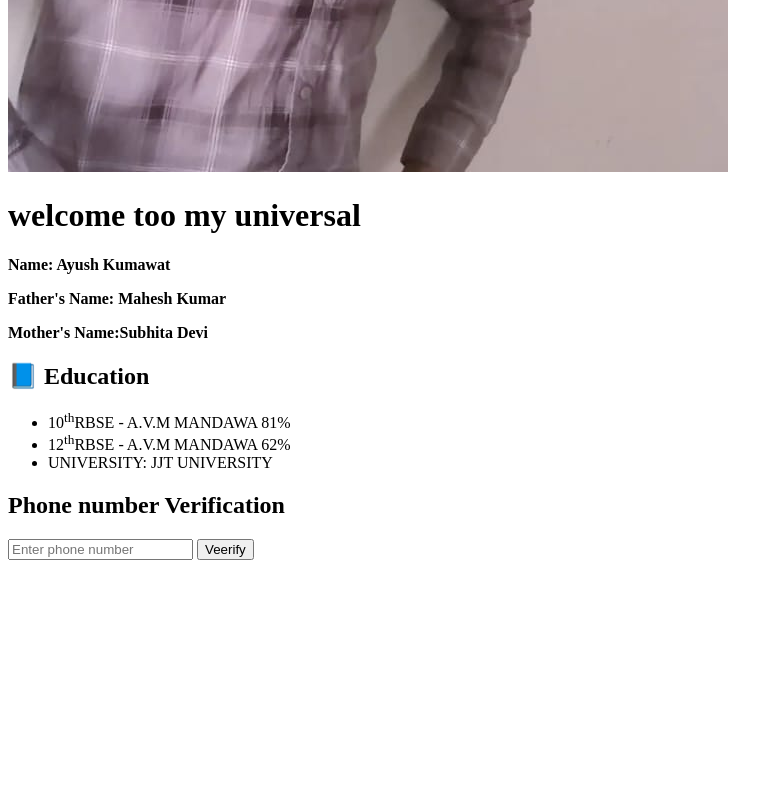
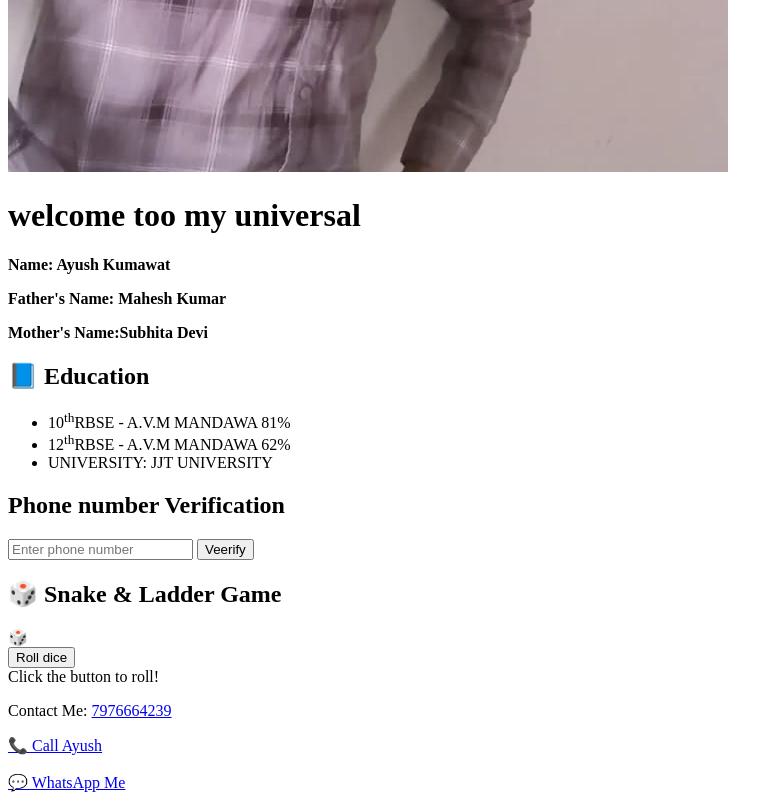
Before and after one commit to ayushkumawat18/ayush-portfolio, a plain HTML site: page index.html in a window 1280 px wide. Shown: the part 556-1356 px from the top of the page, without its empty margins (0-783 px from the left). Before the commit the page ends 1124 px from the top, so only its background shows below. Drawn offline with Linux system fonts and the light colour scheme.

Commit message:
Updated index.html or whatever file

```diff
--- a/index.html
+++ b/index.html
@@ -29,6 +29,19 @@
         <input type="text" id="phone" placeholder="Enter phone number">
         <button onclick="verifyphone()">Veerify</button>
     </section>
+    <section class="game-section">
+        <h2>🎲 Snake & Ladder Game</h2>
+        <div id="dice">🎲</div>
+        <button onclick="rolldice()">Roll dice </button>
+        <div id="game-message">Click the button to roll!</div>
+    </section>
+
+    <footer>
+        <p>Contact Me: <a href="tel:7976664239">7976664239</a></p>
+        <a href="tel:7976664239">📞 Call Ayush</a><br><br>
+        <a href="https://wa.me/917976664239" target="_blank">💬 WhatsApp Me</a>
+    </footer>
+    <script src="script.js"></script>
 </body>
 
 </html>
```
Also changed, not shown: script.js (added).
